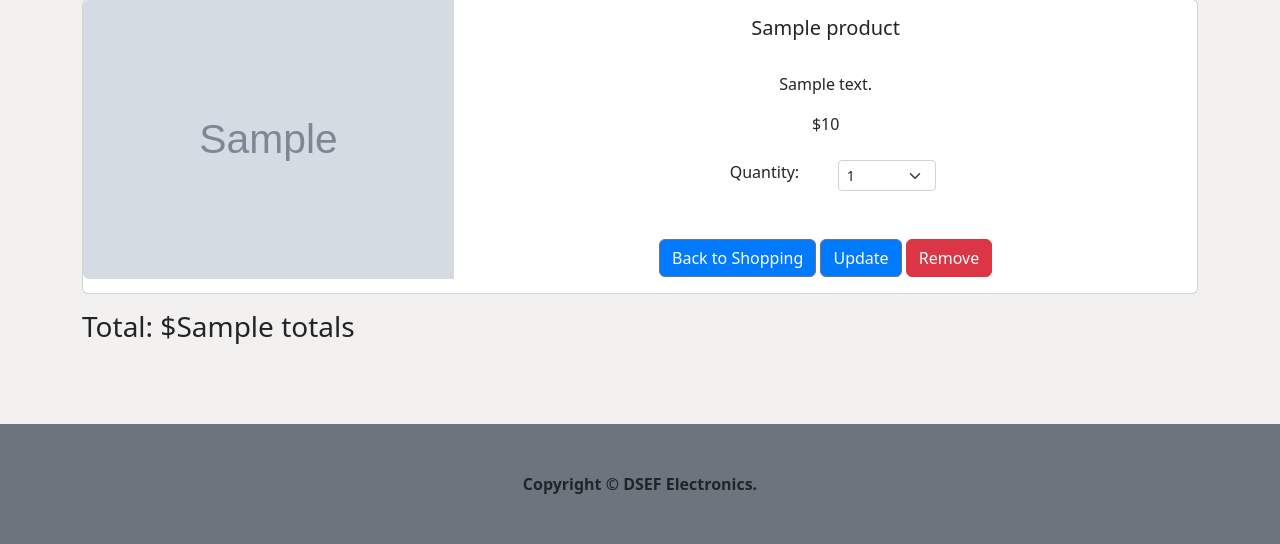
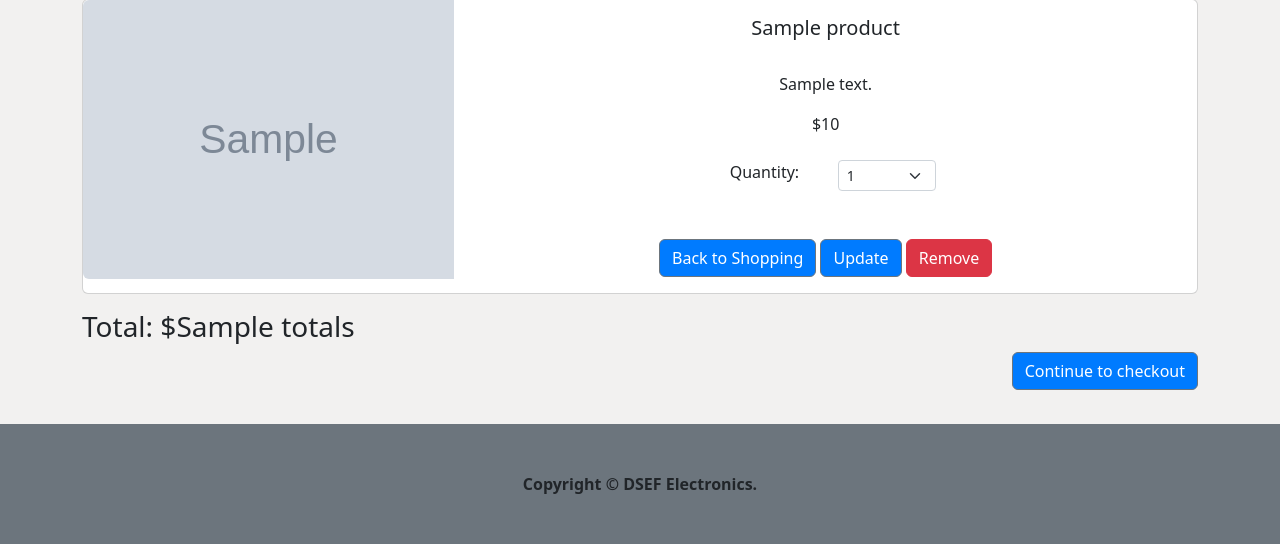
Before and after one commit to Mounia-dhb/Flowers-Project, a Django app: template cart/templates/cart_summary.html in a window 1280 px wide. Shown: the part 378-922 px from the top of the page. Run offline with Django 4.2, Linux system fonts and the light colour scheme; the template is opened without the code that fills it: most values are stand-ins (such as "Sample title", 1, 10 or a date in 2020); grey boxes marked "Sample" are stand-in pictures; some libraries are stand-ins or nearby versions.

Commit message:
cart test

```diff
--- a/cart/templates/cart_summary.html
+++ b/cart/templates/cart_summary.html
@@ -85,6 +85,7 @@
 
         	{% endfor %}
             <h3>Total: ${{ totals }}</h3>
+            <a href="/checkout" class="btn btn-secondary" style="background-color: #007bff; float: right;">Continue to checkout</a>
 
             <br/><br/><br/>
         	{% else %}
```
